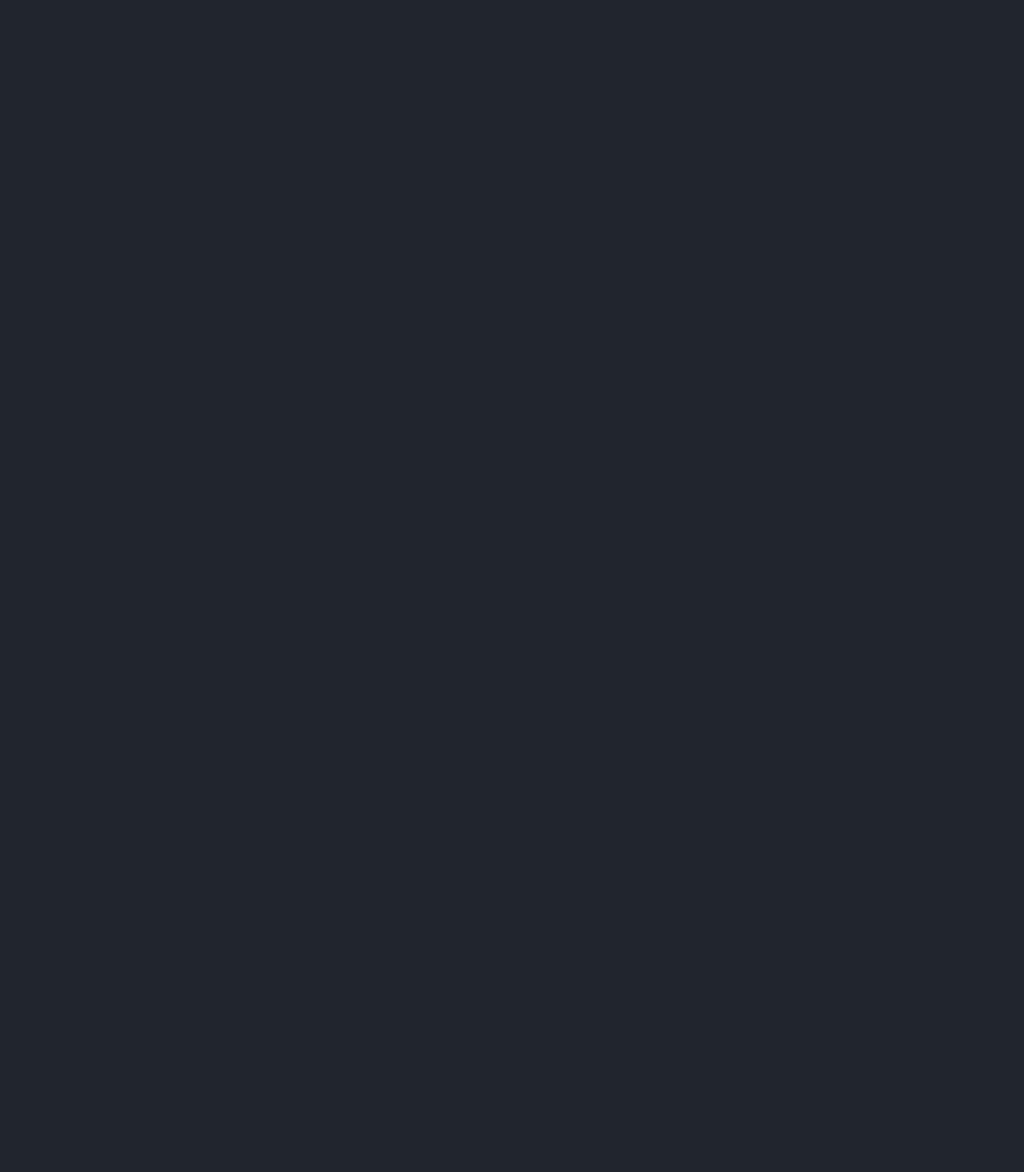
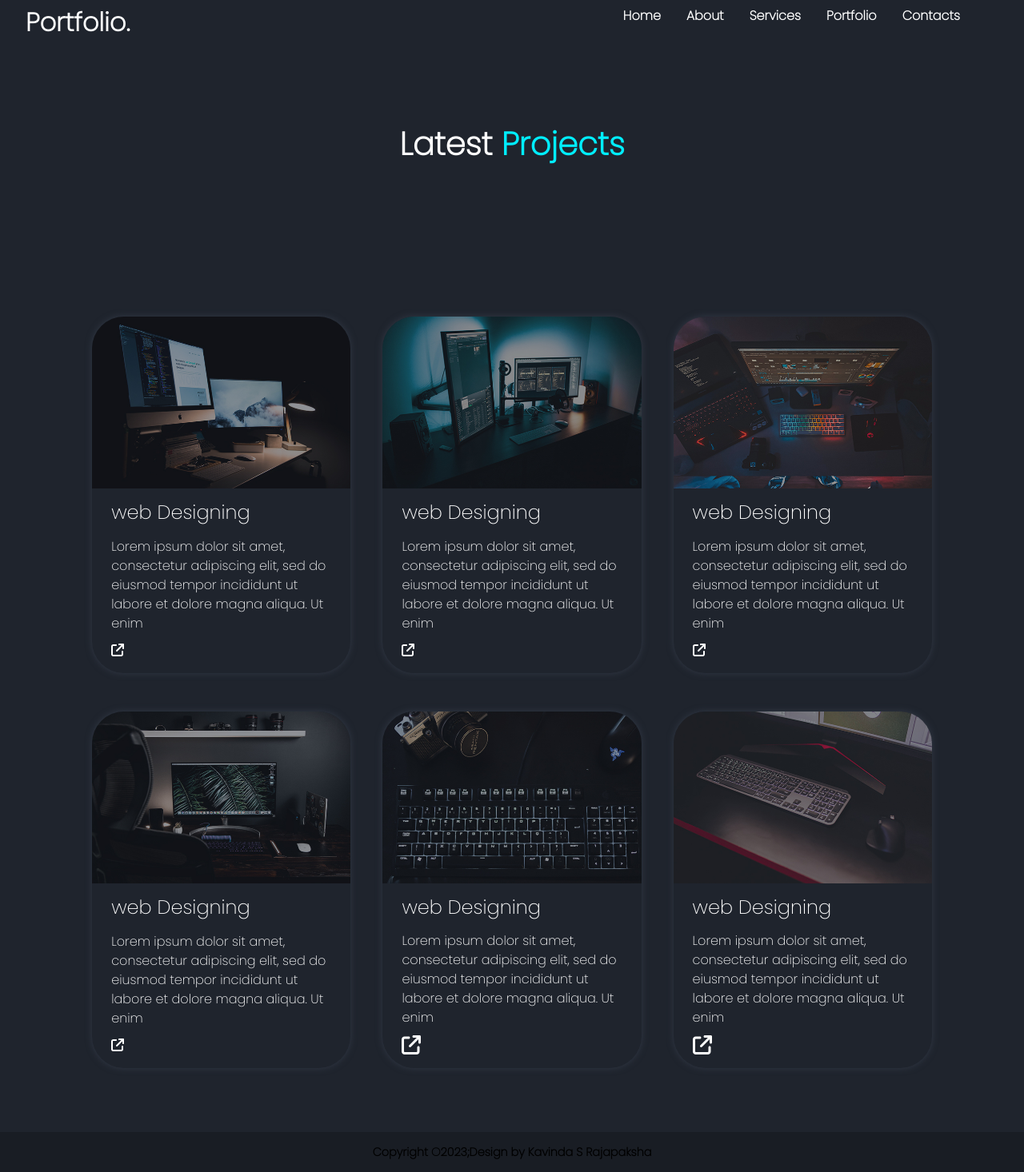
Before and after one commit to KavindaRajapaksha/PortfolioApplication, a React (Create React App) app in the folder client/: page /portfolio in a window 1280 px wide. Shown: the part 20-1486 px from the top of the page at 80% size. Before the commit the page ends 800 px from the top, so only its background shows below. Built offline with nearby package versions, Linux system fonts and the light colour scheme.

Commit message:
Finish UI Pages

```diff
--- /dev/null
+++ b/client/src/pages/Contacts.css
@@ -0,0 +1,68 @@
+.contacts, .admin-only{
+    min-height:100vh;
+    padding: 10rem 9% 2rem;
+    margin-top:auto ;
+}
+.row1 , .row2{
+    display: flex;
+    align-items: center;
+    gap: 2.5rem;
+    margin-bottom: 3rem;
+    /* Each set takes 50% of the viewport height */
+}
+
+#message{
+    height : 5rem;
+    width: 100%;
+    text-align:initial;
+}
+.heading{
+    font-size: 2.5rem;
+    font-weight: 600;
+    margin-bottom: 5rem;
+    text-align: center;
+    margin-top: auto;
+}
+.heading span{
+    color: var(--main-color);
+}
+.btn-message{
+    display:flex;
+    padding: 0.7rem 4rem;
+    background-color: var(--main-color);
+    border-radius: 4rem;
+    box-shadow: 0 0 0.5rem var(--main-color);
+    font-size: 1.2rem;
+    color: var(--second-bg-color);
+    letter-spacing: .08rem;
+    font-weight: 600;
+    margin:2.5rem auto 0px auto;
+
+
+
+}
+.btn-message:hover{
+    background-color: var(--second-bg-color);
+    color: var(--main-color);
+    cursor: pointer;
+}
+#ak{
+    background-color: var(--second-color);
+}
+.adminOnly{
+
+    display:flex;
+    padding:0.7rem 2rem;
+    background-color: var(--br-color);
+    border-radius: 4rem;
+    color: azure;
+    box-shadow: 0 0 0.5rem var(--br-color);
+    margin: 3rem 10rem 0px auto;
+}
+.adminOnly:hover{
+
+    color: var(--main-color);
+    cursor: pointer;
+    transform: scale(1.03);
+    transition: 1s ease-in-out;
+}
--- a/client/src/pages/Contacts.js
+++ b/client/src/pages/Contacts.js
@@ -1,7 +1,57 @@
-import React from 'react'
+import React from "react";
+import NavBar from "../components/NavBar";
+import Footer from "../components/Footer";
+import "./Contacts.css";
 
-export default function Contacts() {
+const Contacts = () => {
   return (
-    <div>Contacts</div>
-  )
-}
+    <div className="contacts-page">
+      <section className="header">
+        <NavBar />
+      </section>
+      <section className="contacts">
+        <form>
+          <h2 className="heading">
+            Contact <span>Me!</span>
+          </h2>
+          <div className="form-group">
+            <div className="row1">
+              <input
+                type="text"
+                placeholder="fullName"
+                className="form-control"
+              />
+              <input type="text" placeholder="email" className="form-control" />
+            </div>
+            <div className="row2">
+              <input type="text" placeholder="age" className="form-control" />
+              <input
+                type="text"
+                placeholder="subject"
+                className="form-control"
+              />
+            </div>
+            <input
+              type="text"
+              placeholder="message"
+              className="form-control"
+              id="message"
+            />
+          </div>
+          <button type="submit" className="btn-message">
+            Send Message
+          </button>
+        </form>
+      </section>
+      <section className="admin-only" id="ak">
+        <p>There are many variations of passages of Lorem Ipsum available, but the majority have suffered alteration in some form, by injected humour, or randomised words which don't look even slightly believable. If you are going to use a passage of Lorem Ipsum, you need to be sure there isn't anything embarrassing hidden in the middle of text. All the Lorem Ipsum generators on the Internet tend to repeat predefined chunks as necessary, making this the first true generator on the Internet. It uses a dictionary of over 200 Latin words, combined with a handful of model sentence structures, to generate Lorem Ipsum which looks reasonable. The generated Lorem Ipsum is therefore always free from repetition, injected humour, or non-characteristic words etc.</p>
+
+       <button className="adminOnly">Admin only</button>
+      </section>
+      <section className="footer">
+        <Footer />
+      </section>
+    </div>
+  );
+};
+export default Contacts;
--- /dev/null
+++ b/client/src/pages/Portfolio.css
@@ -0,0 +1,65 @@
+.portfolio {
+    min-height: 100vh;
+    padding: 10rem 9% 2rem;
+    margin-top: auto;
+}
+
+.set-1,
+.set-2 {
+    display: flex;
+    align-items: center;
+    gap: 2.5rem;
+    margin-bottom: 3rem;
+    /* Each set takes 50% of the viewport height */
+}
+
+.pbox {
+    width: 100%;
+    border-radius: 40px;
+    height: 100%; /* Each pbox takes 100% of the parent set's height */
+    box-shadow: 0 0 0.5rem var(--second-color);
+}
+.pbox img{
+    width: 100%;
+    border-radius: 40px 40px 0 0;
+}
+.pbox h4{
+    font-size: 1.5rem;
+    font-weight: 200;
+    margin-bottom: 1rem;
+}
+.portfolio-layer p{
+    font-size: 1rem;
+    font-weight: 200;
+    margin-bottom: 0.6rem;
+
+}
+.portfolio-layer{
+    padding: 1rem 1.5rem;
+}
+
+.pbox:hover{
+    cursor: pointer;
+    transform: scale(1.15);
+    transition: 1s ease-in-out;
+    box-shadow: 0 0 1rem var(--main-color);
+}
+
+.pbox:hover h4{
+
+    color: var(--main-color);
+    transition: 1s ease-in-out;
+}
+.portfolio-heading{
+    font-size: 2.5rem;
+    font-weight: 600;
+    margin-bottom: 2rem;
+    text-align: center
+}
+.portfolio-heading{
+    font-weight: bolder;
+    margin-top: 5rem;
+}
+.portfolio-heading span{
+    color: var(--main-color);
+}
--- a/client/src/pages/Portfolio.js
+++ b/client/src/pages/Portfolio.js
@@ -1,7 +1,110 @@
-import React from 'react'
+import React from "react";
+import NavBar from "../components/NavBar";
+import "./Portfolio.css";
+import { faArrowUpRightFromSquare } from "@fortawesome/free-solid-svg-icons";
+import { FontAwesomeIcon } from "@fortawesome/react-fontawesome";
+import Footer from "../components/Footer";
+const Portfolio = () => {
+  return (
+    <div>
+      <section className="header">
+        <NavBar />
+      </section>
+      <h2 className="portfolio-heading">
+            Latest  <span>Projects</span>
+          </h2>
+      <section className="portfolio">
 
-export default function Portfolio() {
-  return (
-    <div>Portfolio</div>
-  )
-}
+        <div className="portfolio-box">
+        <div className="set-1">
+          <div className="pbox">
+            <img src={require("../assets/portfolio1.jpg")} alt="portfolio1" />
+            <div className="portfolio-layer">
+              <h4>web Designing</h4>
+              <p>Lorem ipsum dolor sit amet, consectetur adipiscing elit, sed do eiusmod tempor incididunt ut labore et dolore magna aliqua. Ut enim </p>
+                 <a href="#"> <FontAwesomeIcon
+                icon={faArrowUpRightFromSquare}
+                size="l"
+                style={{ color: "#fff" }}
+              /></a>
+            </div>
+          </div>
+
+          <div className="pbox">
+            <img src={require("../assets/portfolio2.jpg")} alt="portfolio1" />
+            <div className="portfolio-layer">
+              <h4>web Designing</h4>
+              <p>Lorem ipsum dolor sit amet, consectetur adipiscing elit, sed do eiusmod tempor incididunt ut labore et dolore magna aliqua. Ut enim </p>
+                 <a href="#"> <FontAwesomeIcon
+                icon={faArrowUpRightFromSquare}
+                size="l"
+                style={{ color: "#fff" }}
+              /></a>
+            </div>
+          </div>
+
+          <div className="pbox">
+            <img src={require("../assets/portfolio3.jpg")} alt="portfolio1" />
+            <div className="portfolio-layer">
+              <h4>web Designing</h4>
+              <p>Lorem ipsum dolor sit amet, consectetur adipiscing elit, sed do eiusmod tempor incididunt ut labore et dolore magna aliqua. Ut enim </p>
+                 <a href="#"> <FontAwesomeIcon
+                icon={faArrowUpRightFromSquare}
+                size="l"
+                style={{ color: "#fff" }}
+              /></a>
+            </div>
+          </div>
+</div> <div className="set-2">
+          <div className="pbox">
+            <img src={require("../assets/portfolio4.jpg")} alt="portfolio1" />
+            <div className="portfolio-layer">
+              <h4>web Designing</h4>
+              <p>Lorem ipsum dolor sit amet, consectetur adipiscing elit, sed do eiusmod tempor incididunt ut labore et dolore magna aliqua. Ut enim </p>
+                 <a href="#"> <FontAwesomeIcon
+                icon={faArrowUpRightFromSquare}
+                size="l"
+                style={{ color: "#fff" }}
+              /></a>
+            </div>
+          </div>
+
+          <div className="pbox">
+            <img src={require("../assets/portfolio5.jpg")} alt="portfolio1" />
+            <div className="portfolio-layer">
+              <h4>web Designing</h4>
+              <p>Lorem ipsum dolor sit amet, consectetur adipiscing elit, sed do eiusmod tempor incididunt ut labore et dolore magna aliqua. Ut enim </p>
+                 <a href="#"> <FontAwesomeIcon
+                icon={faArrowUpRightFromSquare}
+                size="xl"
+                style={{ color: "#fff" }}
+              /></a>
+            </div>
+          </div>
+
+          <div className="pbox">
+            <img src={require("../assets/portfolio6.jpg")} alt="portfolio1" />
+            <div className="portfolio-layer">
+              <h4>web Designing</h4>
+              <p>Lorem ipsum dolor sit amet, consectetur adipiscing elit, sed do eiusmod tempor incididunt ut labore et dolore magna aliqua. Ut enim </p>
+                 <a href="#"> <FontAwesomeIcon
+                icon={faArrowUpRightFromSquare}
+                size="xl"
+                style={{ color: "#fff" }}
+              /></a>
+            </div>
+          </div>
+
+
+</div>
+
+        </div>
+      </section>
+      <section className="footer">
+        <Footer />
+      </section>
+    </div>
+  );
+};
+
+export default Portfolio;
```
Also changed, not shown: client/src/asseta/portfolio1.jpg (added), client/src/pages/Services.css (line endings or trailing spaces).
